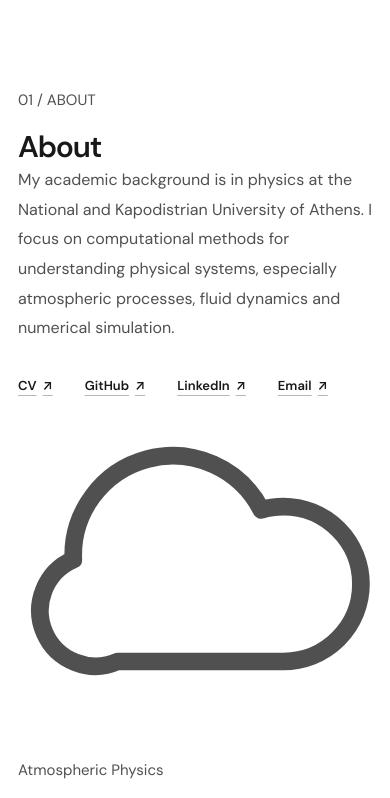
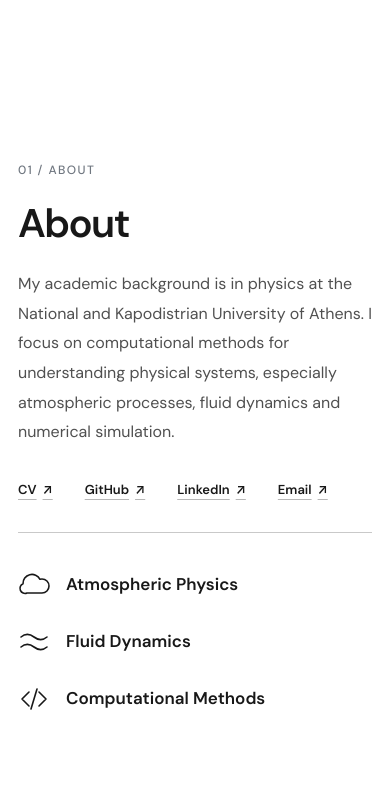
Before and after one commit to costpetrides/costpetrides.github.io, a plain HTML site: page index.html in a window 390 px wide. Shown: the part 846-1644 px from the top of the page. Drawn offline with nearby package versions, Linux system fonts and the light colour scheme; no server answers.

Commit message:
Style responsive editorial About section

```diff
--- a/css/portfolio.css
+++ b/css/portfolio.css
@@ -283,11 +283,54 @@ h1, h2 { color: var(--ink); font-family: var(--font); }
 #repositories { background: #f8f8f8; }
 #animations { background: #fff; }
 
-.section-layout {
+/* About: understated editorial introduction with three areas of interest. */
+.about-layout {
   display: grid;
-  grid-template-columns: minmax(180px, .65fr) minmax(0, 1.35fr);
+  grid-template-columns: minmax(0, 1.65fr) minmax(280px, .9fr);
   align-items: center;
-  column-gap: clamp(40px, 5vw, 95px);
+  gap: clamp(42px, 5.8vw, 110px);
+}
+.about-main {
+  min-width: 0;
+  padding-bottom: clamp(28px, 4vw, 46px);
+  border-bottom: 1px solid #c9c9c9;
+}
+.about-eyebrow {
+  margin: 0 0 28px;
+  color: #707780;
+  font-size: 12px;
+  font-weight: 500;
+  letter-spacing: .12em;
+}
+#about h2 {
+  margin: 0 0 clamp(24px, 3.4vw, 40px);
+  font-size: clamp(40px, 4vw, 58px);
+  line-height: 1.12;
+}
+.about-topics {
+  display: flex;
+  flex-direction: column;
+  justify-content: center;
+  gap: clamp(36px, 4.8vw, 72px);
+  min-height: 360px;
+  padding: 16px 0 16px clamp(34px, 5.6vw, 88px);
+  border-left: 1px solid #c9c9c9;
+}
+.about-topic {
+  display: flex;
+  align-items: center;
+  gap: clamp(18px, 2.2vw, 30px);
+  color: var(--ink);
+  font-size: clamp(16px, 1.3vw, 21px);
+  font-weight: 600;
+  line-height: 1.4;
+}
+.about-topic svg {
+  display: block;
+  width: 39px;
+  height: 39px;
+  flex: 0 0 39px;
+  color: var(--ink);
 }
 
 h2 {
@@ -485,7 +528,10 @@ main > section.screen-section {
 
 @media (max-width: 900px) {
   html { scroll-snap-type: y proximity; }
-  .section-layout { grid-template-columns: minmax(140px, .6fr) minmax(0, 1.4fr); column-gap: 28px; }
+  .about-layout { grid-template-columns: minmax(0, 1.45fr) minmax(220px, .85fr); gap: 32px; }
+  .about-topics { min-height: 300px; padding-left: 30px; gap: 34px; }
+  .about-topic { gap: 16px; font-size: 16px; }
+  .about-topic svg { width: 32px; height: 32px; flex-basis: 32px; }
   .repo-list { column-gap: 24px; }
   .simulation-grid { grid-template-columns: repeat(2, minmax(0, 1fr)); }
 }
@@ -520,7 +566,11 @@ main > section.screen-section {
   .hero-description { max-width: 390px; }
   .hero-scroll { right: 18px; bottom: 26px; }
   .content-section { padding: calc(var(--header-height) + 30px) 0 54px; }
-  .section-layout { grid-template-columns: 1fr; gap: 23px; }
+  .about-layout { grid-template-columns: 1fr; gap: 36px; }
+  .about-eyebrow { margin-bottom: 20px; }
+  .about-main { padding-bottom: 32px; }
+  .about-topics { min-height: 0; border-left: 0; padding: 0; gap: 25px; }
+  .about-topic { font-size: 17px; }
   .about-copy { font-size: 16px; line-height: 1.85; }
   .section-heading { align-items: flex-start; }
   .repo-list { grid-template-columns: 1fr; }
```
